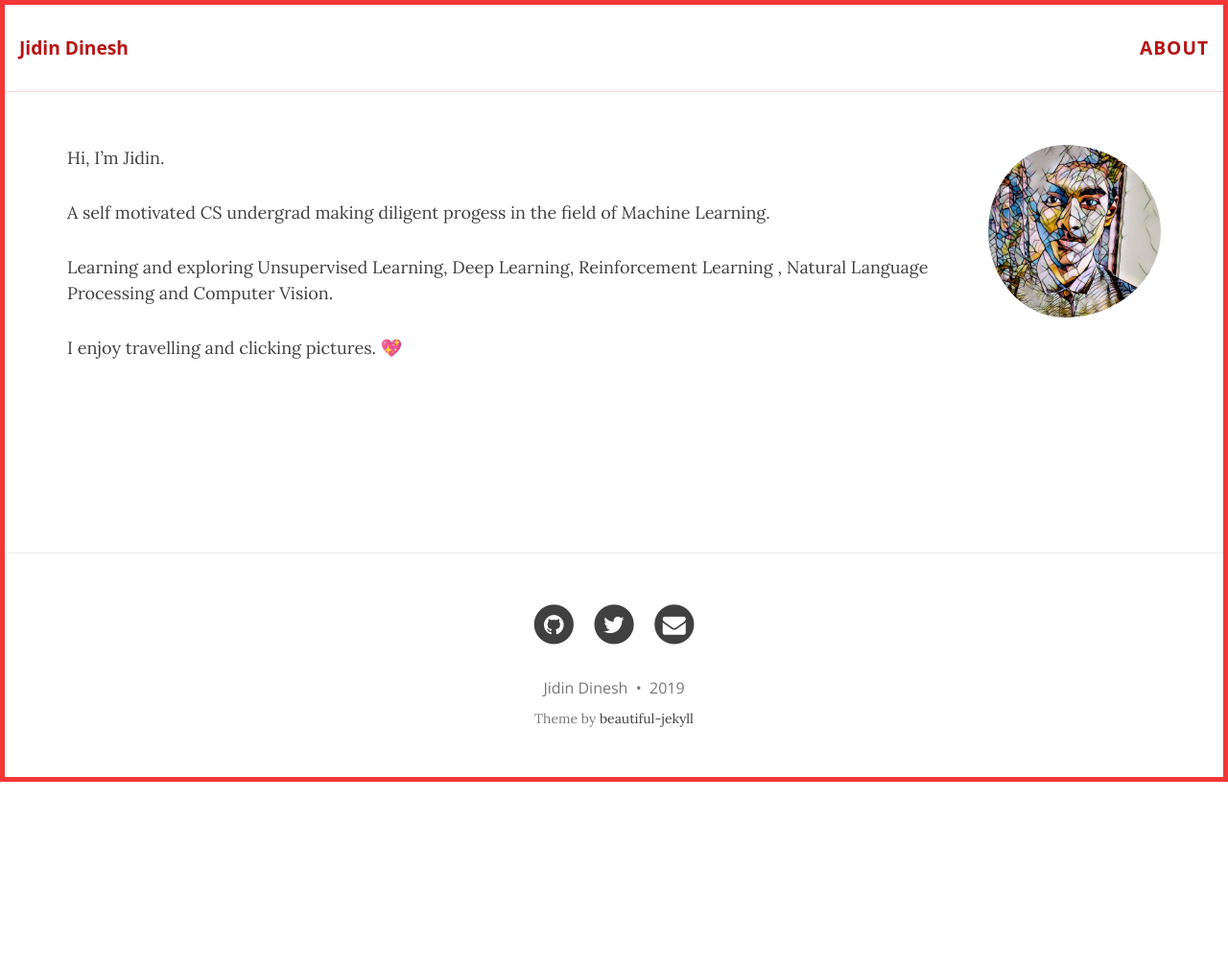
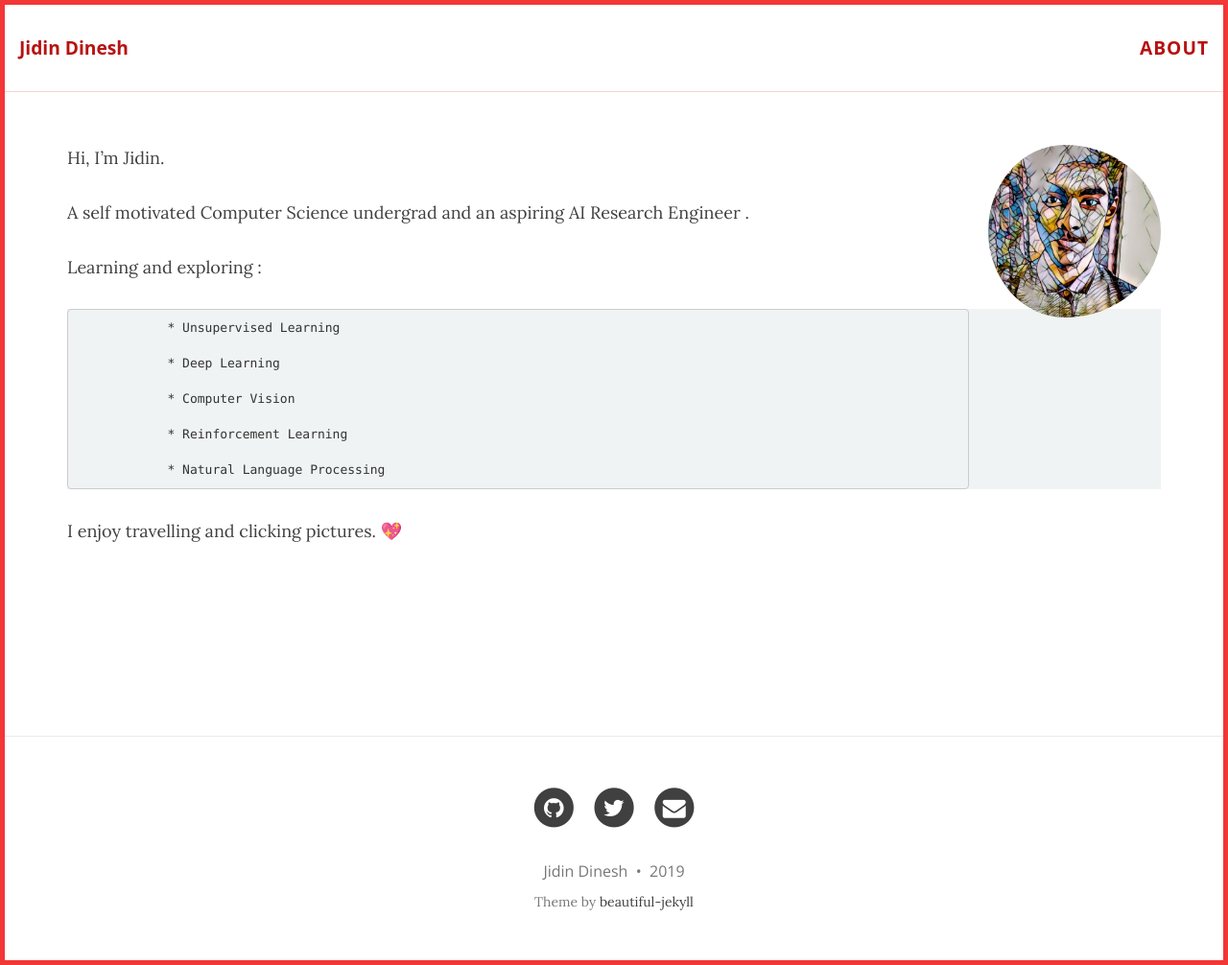
Before and after one commit to jidindinesh/jidindinesh.github.io, a Jekyll site: the page built from About.md, in a window 1280 px wide. Shown: the whole page at 96% size. Built offline with Jekyll 4.4.1, drawn with Linux system fonts in a browser that asks for light colours; nearby versions of some CDN libraries; our own code applies the rules of GitHub Pages for plain Markdown files; before the commit the page ends 900 px from its top, so only the background shows below that.

Commit message:
Update About.md

```diff
--- a/About.md
+++ b/About.md
@@ -7,9 +7,19 @@
 
 Hi, I'm Jidin.
 
-A self motivated CS undergrad making diligent progess in the field of Machine Learning.
+A self motivated Computer Science undergrad and an aspiring AI Research Engineer .
 
-Learning and exploring Unsupervised Learning, Deep Learning, Reinforcement Learning , Natural Language Processing and Computer Vision.
+Learning and exploring :
+
+                * Unsupervised Learning
+
+                * Deep Learning
+
+                * Computer Vision
+
+                * Reinforcement Learning
+
+                * Natural Language Processing
 
 I enjoy travelling and clicking pictures. 💖
 
```
